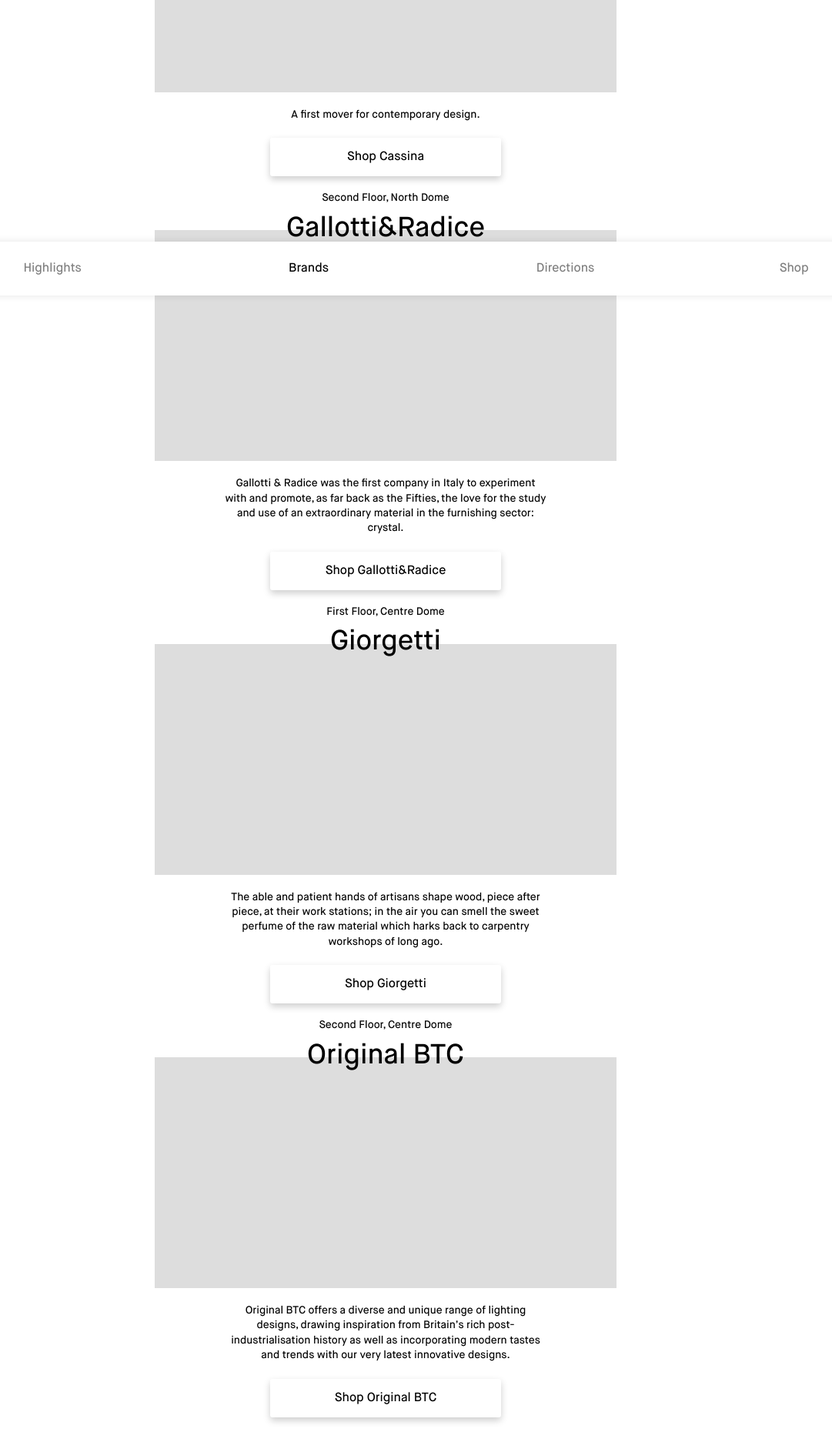
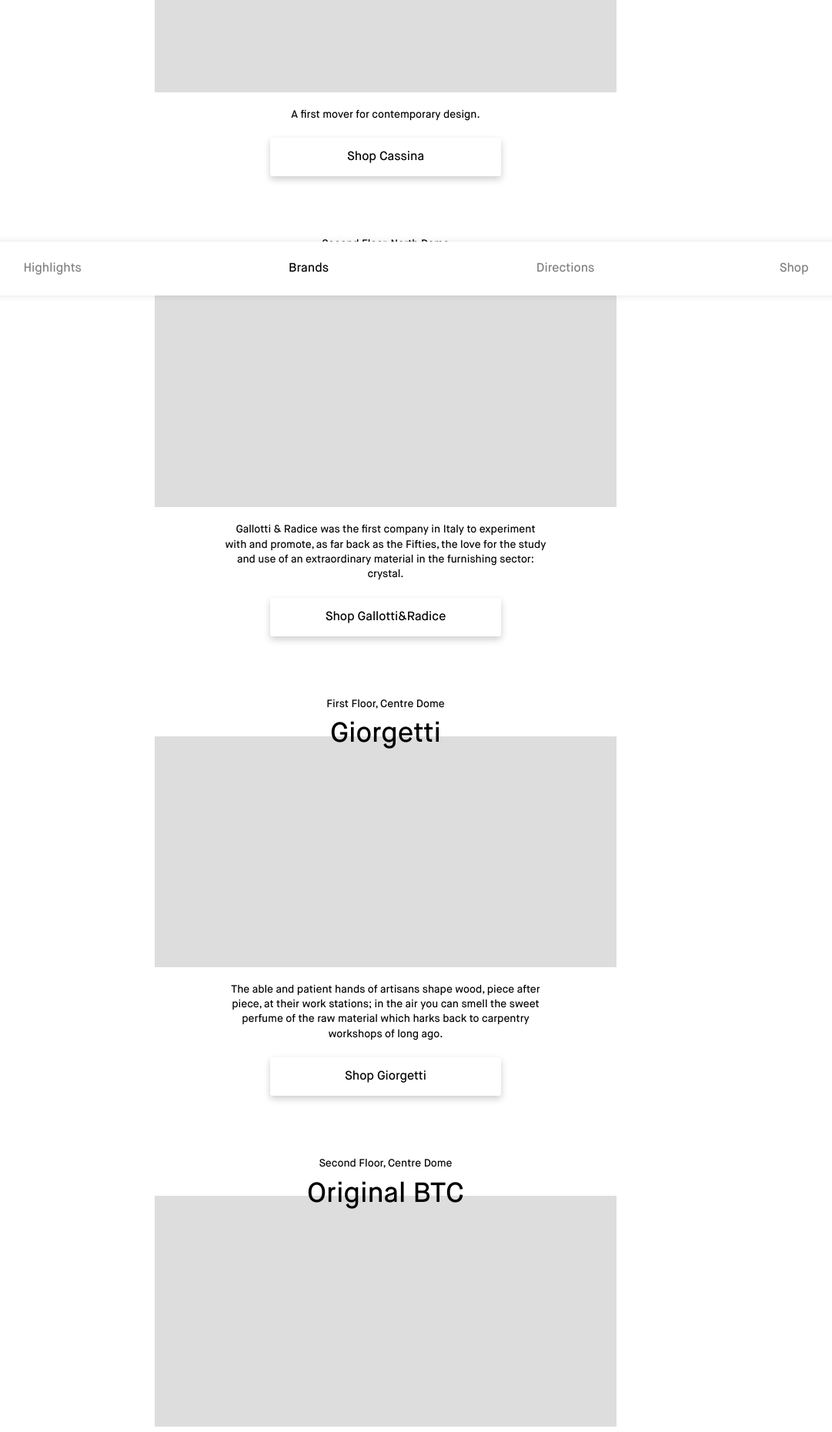
Before and after one commit to OpenBuildings/ldf16-guide, a Jekyll site: the page built from focus16/brands.html, in a window 1280 px wide. Shown: the part 516-2377 px from the top of the page at 77% size, without its empty margins (139-1220 px from the left). Built offline with Jekyll 4.4.1, drawn with Linux system fonts in a browser that asks for light colours.

Commit message:
Changed page animation to accommodate long brand lists
transition origin moved

```diff
--- a/css/main.scss
+++ b/css/main.scss
@@ -33,6 +33,7 @@
 .content {
     position: relative;
     transition: transform .4s ease, border-radius .4s ease, opacity .4s ease;
+    transform-origin: 50% 200px;
     min-height: 100vh;
     width: 100%;
     overflow-x: hidden;
@@ -150,10 +151,15 @@
 
 .destination.brands h5 {
     margin-bottom: $spacing-unit;
+    padding: 0 $spacing-unit*4;
 }
 
 .destination.brands .brand-list {
     list-style: none;
+}
+
+.destination.brands .brand-list>li {
+    margin-bottom: $spacing-unit*8;
 }
 
 .destination.brands .brand-list>li p {
```
